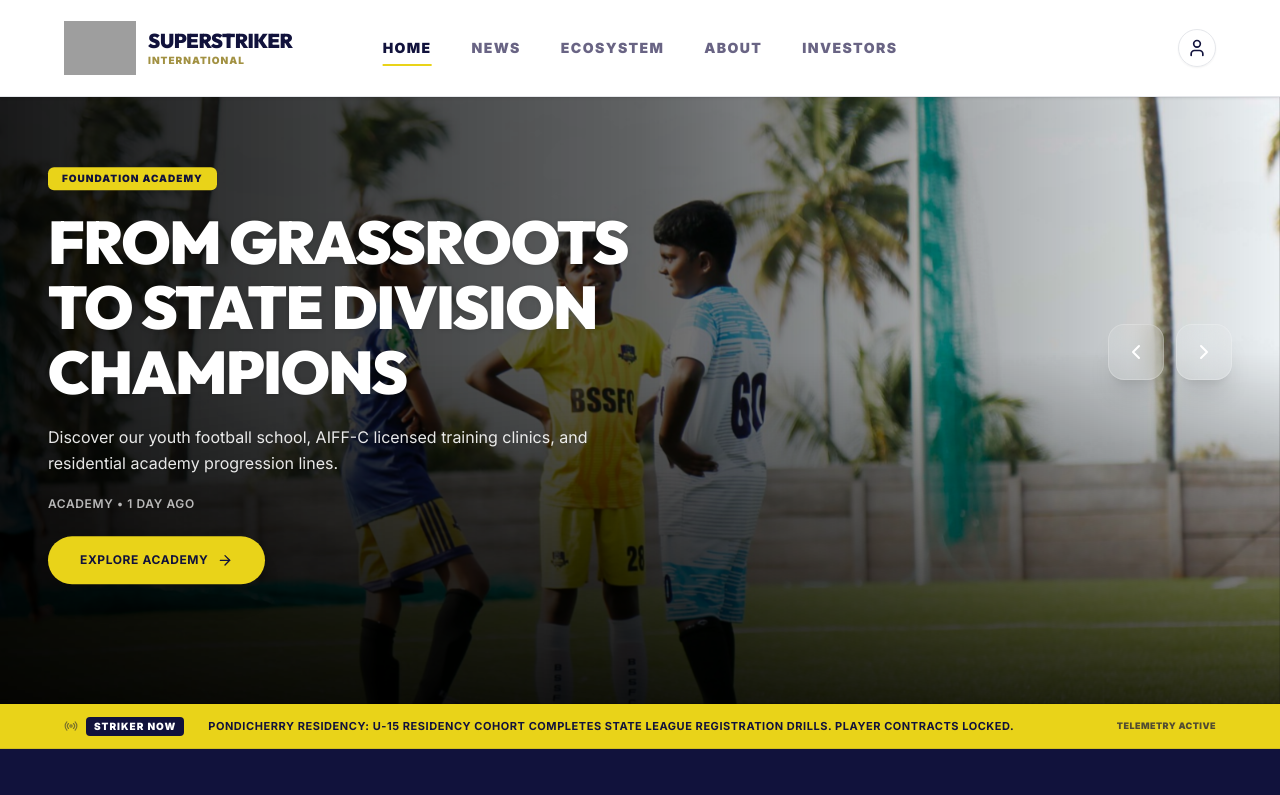
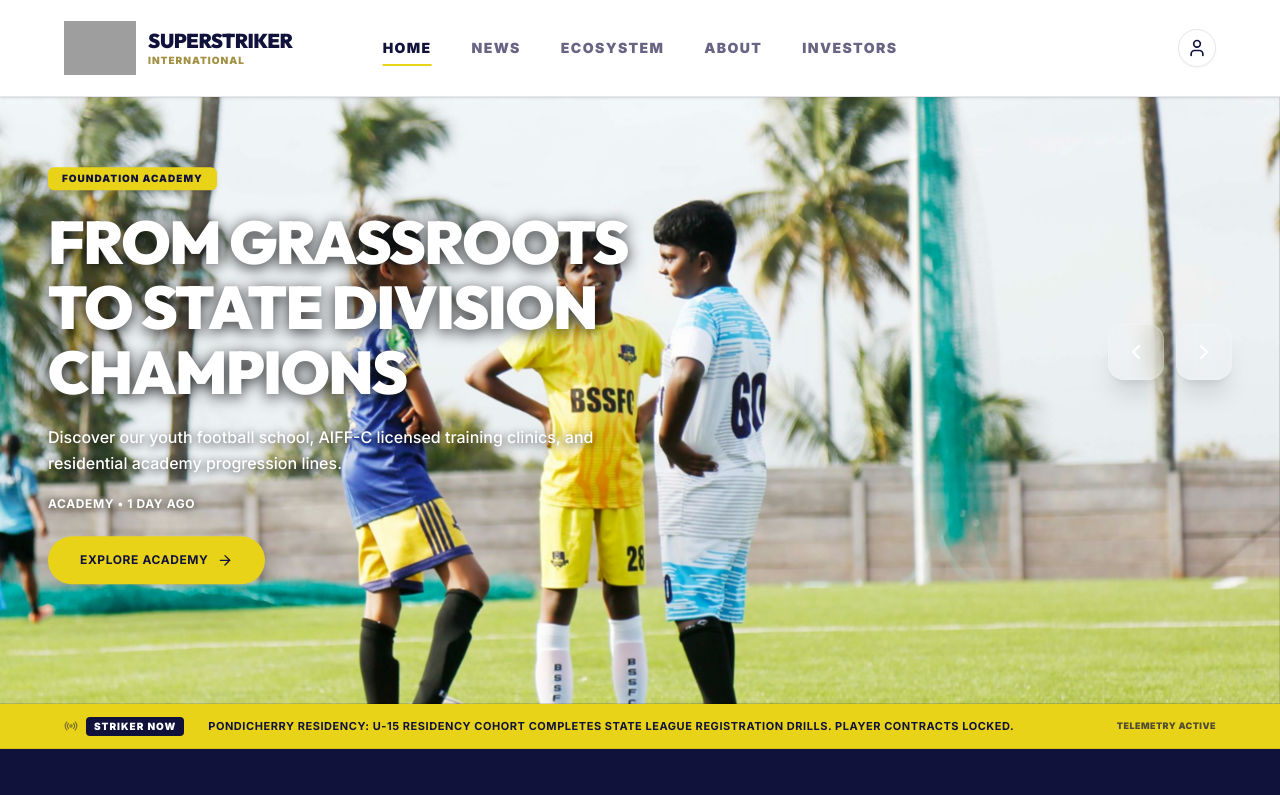
Before and after one commit to Shree-varshan-430/Super-Striker-International, a Next.js app: page / in a window 1280 px wide. Shown: the top 795 px of the page. Built offline with nearby package versions, Linux system fonts and the light colour scheme; grey boxes are pictures that could not be loaded.

Commit message:
style(hero): remove all gradient/tint overlays for 100% natural, clear original 4K image header

```diff
--- a/src/components/home/HeroCarousel.tsx
+++ b/src/components/home/HeroCarousel.tsx
@@ -111,11 +111,7 @@ export default function HeroCarousel() {
         ))}
       </div>
 
-      {/* 2. Linear Neutral Contrast Vignette for Content Readability (No Blue Tint) */}
-      <div className="absolute inset-0 bg-gradient-to-r from-black/90 via-black/60 to-transparent z-20 pointer-events-none" />
-      <div className="absolute inset-0 bg-gradient-to-t from-black/80 via-transparent to-transparent z-20 pointer-events-none" />
-
-      {/* 3. Structured Main Content Container (Left-Aligned, Vertically Centered) */}
+      {/* 2. Structured Main Content Container (Left-Aligned, Vertically Centered, Zero Tint on Image) */}
       <div className="max-w-7xl 2xl:max-w-[1440px] mx-auto w-full h-full px-4 sm:px-6 lg:px-10 xl:px-12 flex flex-col justify-center items-start pt-20 sm:pt-24 pb-8 sm:pb-12 relative z-30 pointer-events-none">
         <div className="w-full max-w-3xl relative min-h-[380px] sm:min-h-[420px] flex items-center">
           {HERO_SLIDES.map((slide, idx) => (
@@ -126,22 +122,22 @@ export default function HeroCarousel() {
               }`}
             >
               {/* Category Badge */}
-              <span className="slide-category text-[10px] font-black uppercase tracking-widest text-[#11123c] bg-[#e9d319] px-3.5 py-1 rounded-md shadow-xs">
+              <span className="slide-category text-[10px] font-black uppercase tracking-widest text-[#11123c] bg-[#e9d319] px-3.5 py-1 rounded-md shadow-md">
                 {slide.category}
               </span>
 
               {/* Main Headline */}
-              <h1 className="slide-title font-display text-3xl sm:text-5xl lg:text-6xl font-black uppercase tracking-tight text-white leading-[1.08] max-w-2xl drop-shadow-sm">
+              <h1 className="slide-title font-display text-3xl sm:text-5xl lg:text-6xl font-black uppercase tracking-tight text-white leading-[1.08] max-w-2xl [text-shadow:_0_3px_15px_rgba(0,0,0,0.85)]">
                 {slide.title}
               </h1>
 
               {/* Description Paragraph */}
-              <p className="slide-description text-sm sm:text-base text-white/90 leading-relaxed max-w-xl font-normal drop-shadow-xs">
+              <p className="slide-description text-sm sm:text-base text-white leading-relaxed max-w-xl font-medium [text-shadow:_0_2px_10px_rgba(0,0,0,0.9)]">
                 {slide.description}
               </p>
 
               {/* Metadata */}
-              <span className="slide-meta-tag text-xs font-semibold text-white/70 uppercase tracking-wider">
+              <span className="slide-meta-tag text-xs font-bold text-white uppercase tracking-wider [text-shadow:_0_1px_8px_rgba(0,0,0,0.9)]">
                 {slide.meta}
               </span>
 
@@ -149,7 +145,7 @@ export default function HeroCarousel() {
               <div className="slide-cta-btn mt-1">
                 <Link
                   href={slide.ctaLink}
-                  className="inline-flex items-center gap-2 rounded-full bg-[#e9d319] px-8 py-4 text-xs font-bold uppercase tracking-wider text-[#11123c] hover:bg-white hover:text-[#11123c] transition-all hover:scale-103 active:scale-95 shadow-xl"
+                  className="inline-flex items-center gap-2 rounded-full bg-[#e9d319] px-8 py-4 text-xs font-bold uppercase tracking-wider text-[#11123c] hover:bg-white hover:text-[#11123c] transition-all hover:scale-103 active:scale-95 shadow-2xl"
                 >
                   {slide.ctaText}
                   <ArrowRight className="h-4 w-4" />
```
